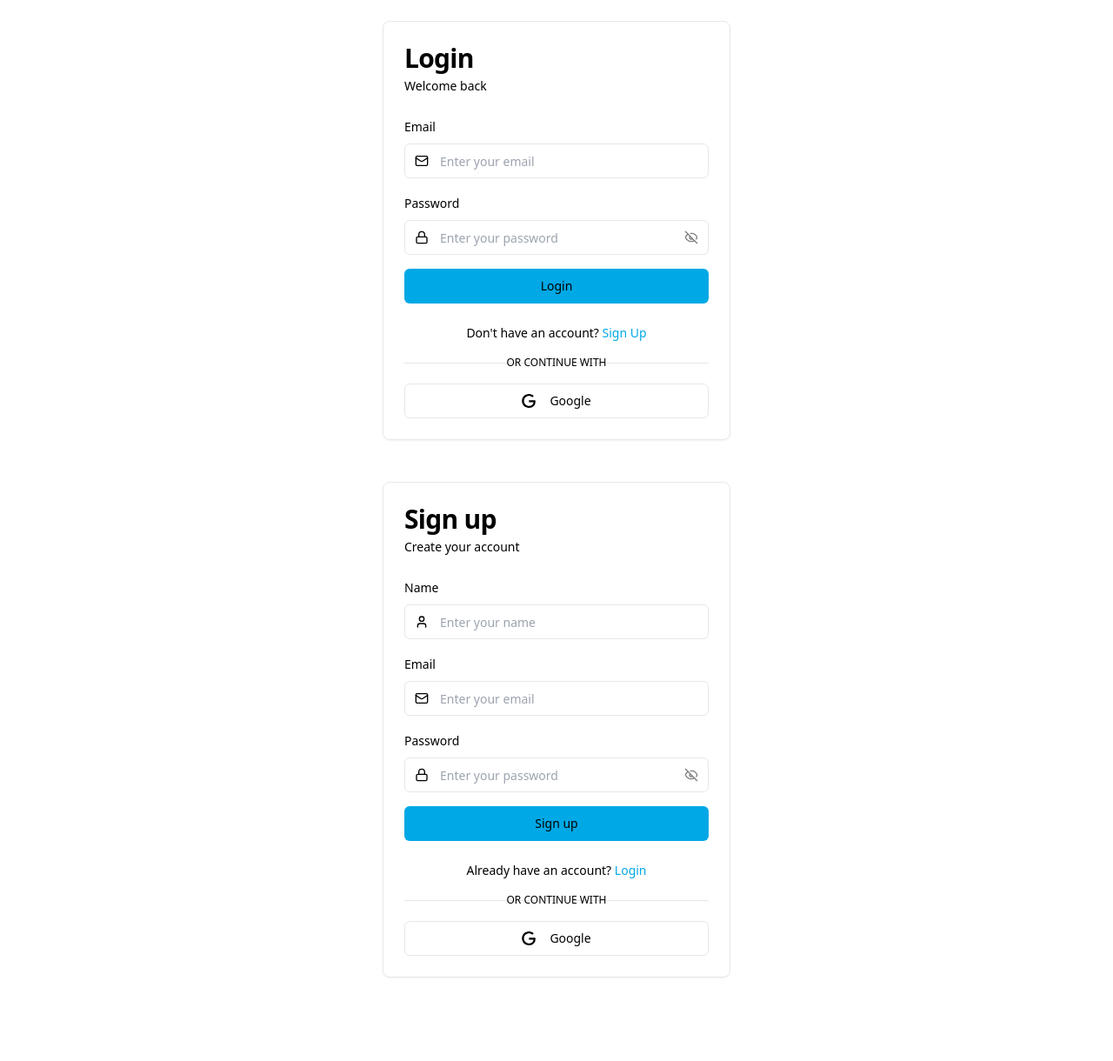
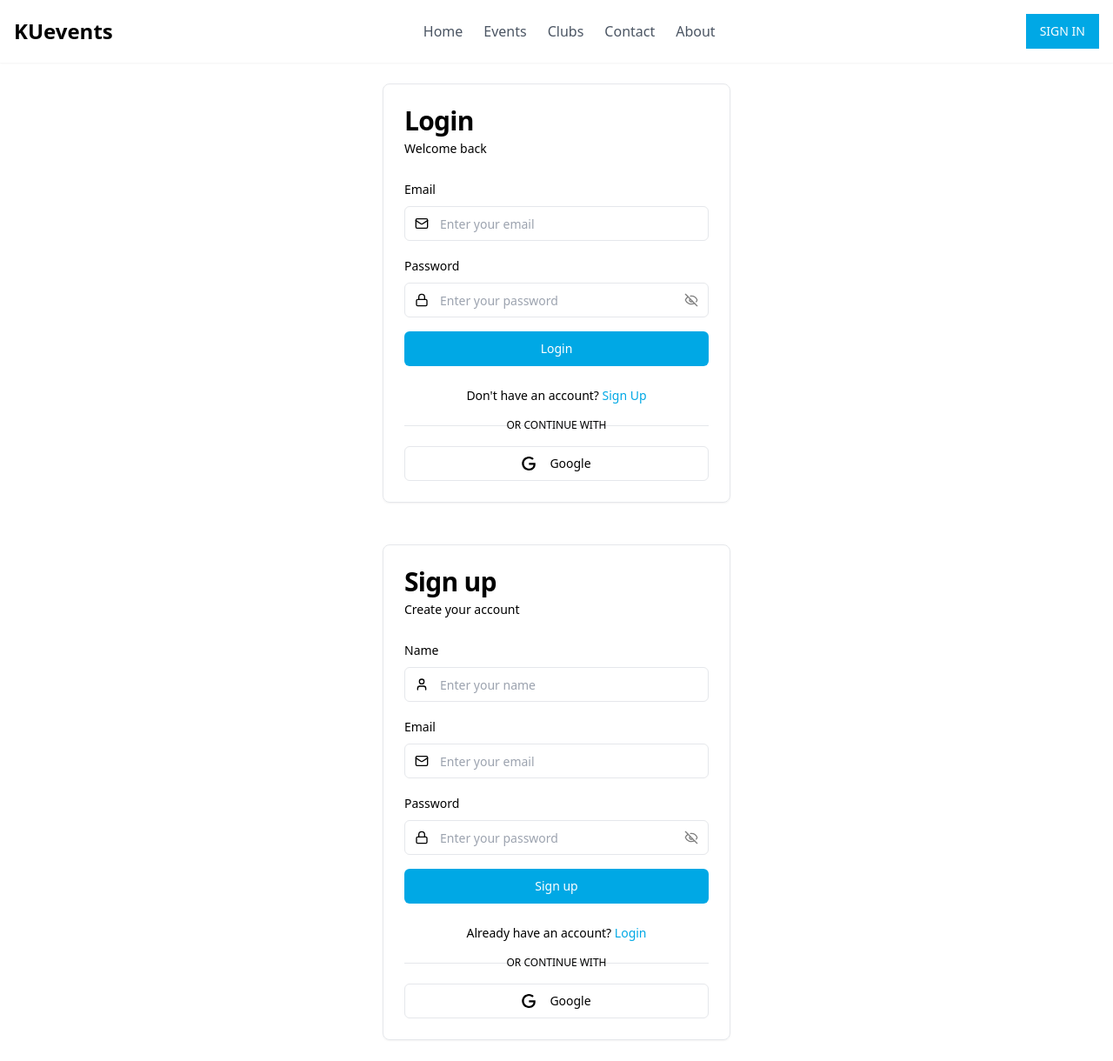
Before and after one commit to mirajspk/event-notif, a React (Vite) app in the folder frontend/: page / in a window 1280 px wide. Shown: the whole page at 87% size. Before the commit the page ends 1148 px from the top, so only its background shows below. Built offline with nearby package versions, Linux system fonts and the light colour scheme.

Commit message:
add header

```diff
--- a/frontend/src/App.jsx
+++ b/frontend/src/App.jsx
@@ -1,10 +1,11 @@
 import LoginForm from "./components/login"
 import SignUpForm from "./components/signup"
-
+import { Header } from "./components/ui/custom/Header"
 
 export default function Home() {
   return (
     <div>
+      <Header></Header>
       <LoginForm></LoginForm>
       <SignUpForm></SignUpForm>
     </div>
--- a/frontend/src/components/login.jsx
+++ b/frontend/src/components/login.jsx
@@ -60,7 +60,7 @@ function LoginForm() {
                         <Input id="email" autoComplete="email" placeholder="Enter your email" {...field} disabled={isLoading} className="pl-10" />
                       </div>
                     </FormControl>
-                    <FormMessage />
+                    <FormMessage className="text-red-500" />
                   </FormItem>
                 )}
               />
@@ -82,11 +82,11 @@ function LoginForm() {
                         />
                       </div>
                     </FormControl>
-                    <FormMessage />
+                    <FormMessage className="text-red-500" />
                   </FormItem>
                 )}
               />
-              <Button className="w-full bg-[#00A8E5] hover:bg-[#4299cc]" type="submit" disabled={isLoading}>
+              <Button className="w-full text-white bg-[#00A8E5] hover:bg-[#4299cc]" type="submit" disabled={isLoading}>
                 {isLoading ? (
                   <>
                     <Icons.spinner className="mr-2 h-4 w-4 animate-spin" />
--- a/frontend/src/components/signup.jsx
+++ b/frontend/src/components/signup.jsx
@@ -31,7 +31,6 @@ function SignUpForm() {
       await new Promise((resolve) => setTimeout(resolve, 2000));
 
       console.log(values);
-
     } finally {
       setIsLoading(false);
     }
@@ -41,7 +40,7 @@ function SignUpForm() {
     <div className="w-full max-w-md mx-auto p-6">
       <Card>
         <CardHeader className="space-y-1">
-          <CardTitle className="text-3xl font-semibold">Sign up</CardTitle>
+          <CardTitle className="text-3xl font-semibold text-black">Sign up</CardTitle>
           <CardDescription>Create your account</CardDescription>
         </CardHeader>
         <CardContent>
@@ -59,7 +58,7 @@ function SignUpForm() {
                         <Input id="name" autoComplete="name" placeholder="Enter your name" {...field} disabled={isLoading} className="pl-10" />
                       </div>
                     </FormControl>
-                    <FormMessage />
+                    <FormMessage className="text-red-500" />
                   </FormItem>
                 )}
               />
@@ -75,7 +74,7 @@ function SignUpForm() {
                         <Input id="email" autoComplete="email" placeholder="Enter your email" {...field} disabled={isLoading} className="pl-10" />
                       </div>
                     </FormControl>
-                    <FormMessage />
+                    <FormMessage className="text-red-500" />
                   </FormItem>
                 )}
               />
@@ -97,11 +96,11 @@ function SignUpForm() {
                         />
                       </div>
                     </FormControl>
-                    <FormMessage />
+                    <FormMessage className="text-red-500" />
                   </FormItem>
                 )}
               />
-              <Button className="w-full bg-[#00A8E5] hover:bg-[#4299cc]" type="submit" disabled={isLoading}>
+              <Button className="w-full text-white bg-[#00A8E5] hover:bg-[#4299cc]" type="submit" disabled={isLoading}>
                 {isLoading ? (
                   <>
                     <Icons.spinner className="mr-2 h-4 w-4 animate-spin" />
@@ -144,7 +143,6 @@ function SignUpForm() {
 }
 
 function handleGoogleSignUp() {
-
   console.log("google sign up clicked");
 }
 
```
